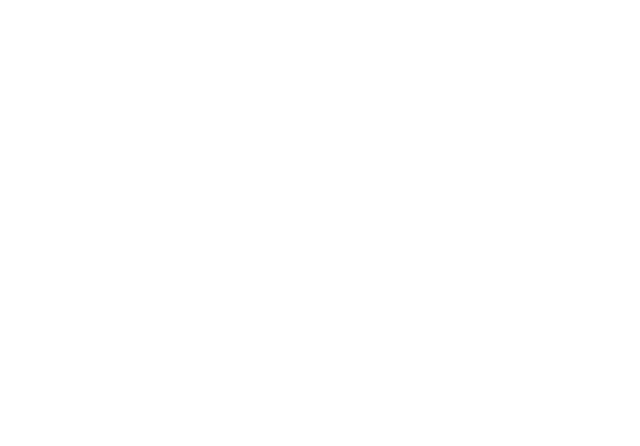
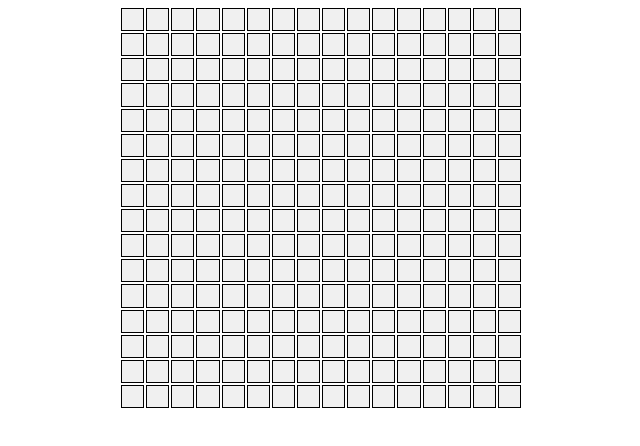
Before and after one commit to rifat623/Etch-a-Sketch, a plain HTML site: page index.html in a window 1280 px wide. Shown: the whole page, without its empty margins (319-959 px from the left). Drawn offline with Linux system fonts and the light colour scheme.

Commit message:
Add 16x16 grid

```diff
--- a/index.html
+++ b/index.html
@@ -3,7 +3,11 @@
   <head>
     <meta charset="UTF-8" />
     <meta name="viewport" content="width=device-width, initial-scale=1.0" />
-    <title>Document</title>
+    <title>Etch-a-Sketch</title>
+    <link rel="stylesheet" type="text/css" href="styles.css" />
+    <script src="script.js" defer></script>
   </head>
-  <body></body>
+  <body>
+    <div class="grid-container"></div>
+  </body>
 </html>
--- /dev/null
+++ b/script.js
@@ -0,0 +1,7 @@
+const container = document.querySelector(".grid-container");
+
+for (let i = 0; i < 256; i++) {
+  const square = document.createElement("div");
+  square.classList.add("square");
+  container.appendChild(square);
+}
--- /dev/null
+++ b/styles.css
@@ -0,0 +1,15 @@
+.grid-container {
+  display: grid;
+  grid-template-columns: repeat(16, 1fr); /* Creates 16 columns */
+  grid-template-rows: repeat(16, 1fr); /* Creates 16 rows */
+  gap: 2px; /* Optional: Adds gaps between squares */
+  width: 400px; /* Adjust the width as needed */
+  height: 400px; /* Height should be the same as width for square cells */
+  margin: 0 auto; /* Optional: Centers the grid in the container */
+}
+
+.square {
+  border: 1px solid #000; /* Adds a border to each square */
+  background-color: #f0f0f0; /* Optional: Background color for squares */
+  /* Additional styling can be added here as needed */
+}
```
Also changed, not shown: 1 other file.
